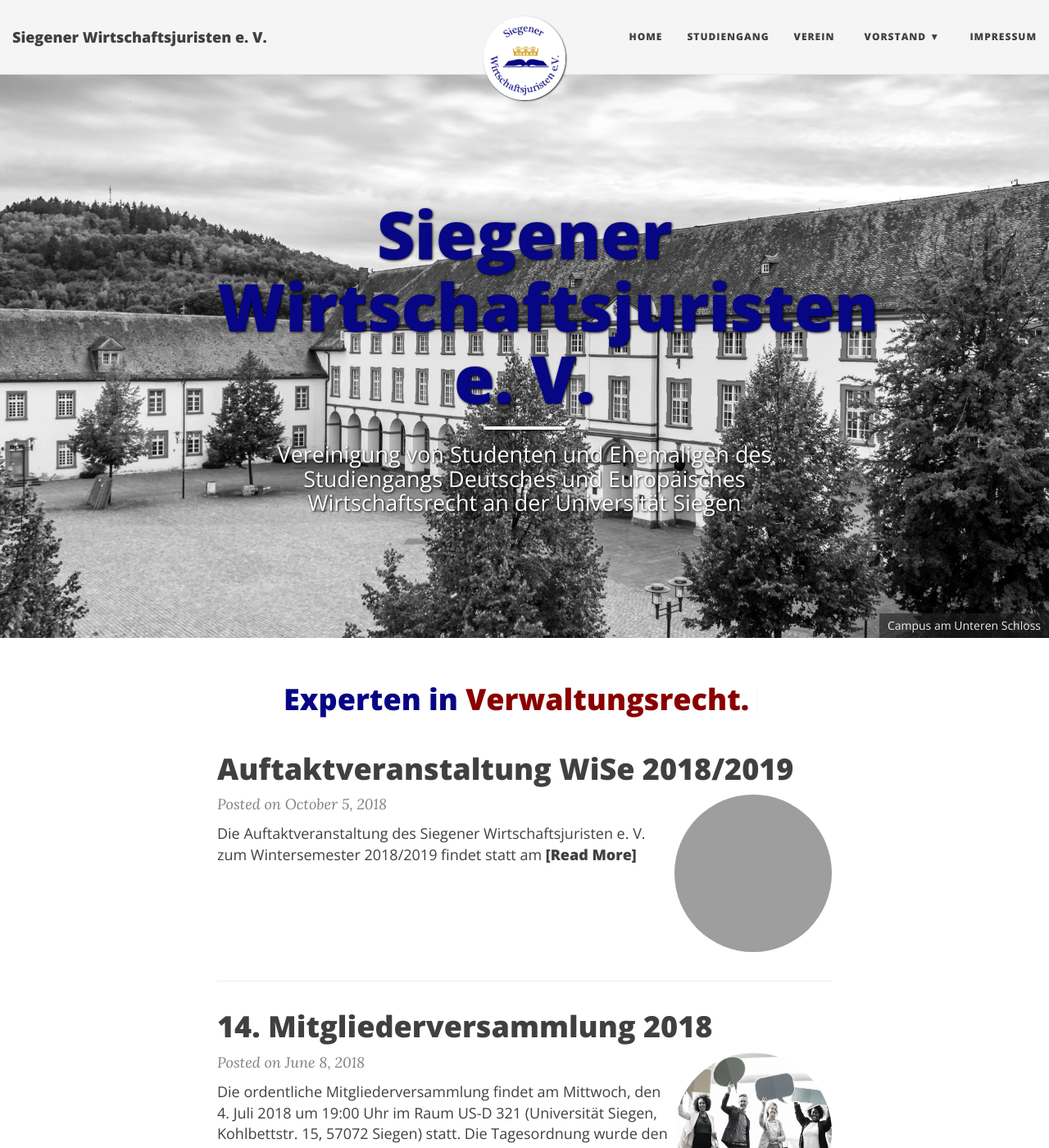
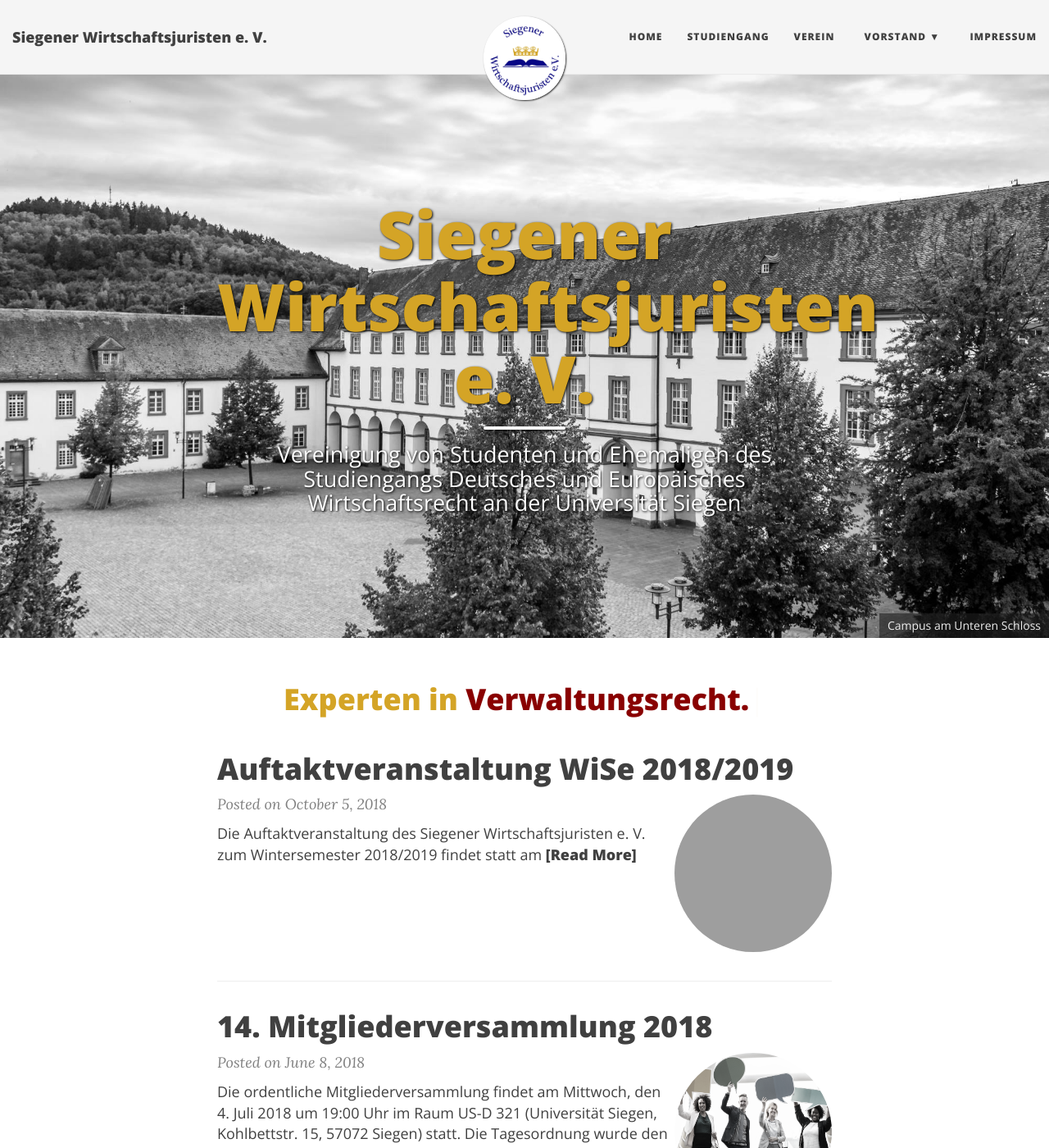
Before and after one commit to dewrs/dewrs.github.io, a Jekyll site: the page built from index.html, in a window 1280 px wide and 1400 px high. Shown: the whole window at 82% size. Built offline with Jekyll 4.4.1, drawn with Linux system fonts in a browser that asks for light colours; nearby versions of some CDN libraries; the list of posts is cut into pages by our own code; grey boxes are pictures that could not be loaded.

Commit message:
Update main.css

```diff
--- a/css/main.css
+++ b/css/main.css
@@ -24,7 +24,7 @@
 h1{
   font-family: 'Open Sans', 'Helvetica Neue', Helvetica, Arial, sans-serif;
   font-weight: 800;
-  color: rgb(7, 6, 133);
+  color: rgb(212, 164, 38);
 }
 h2,h3,h4,h5,h6 {
   font-family: 'Open Sans', 'Helvetica Neue', Helvetica, Arial, sans-serif;
```
